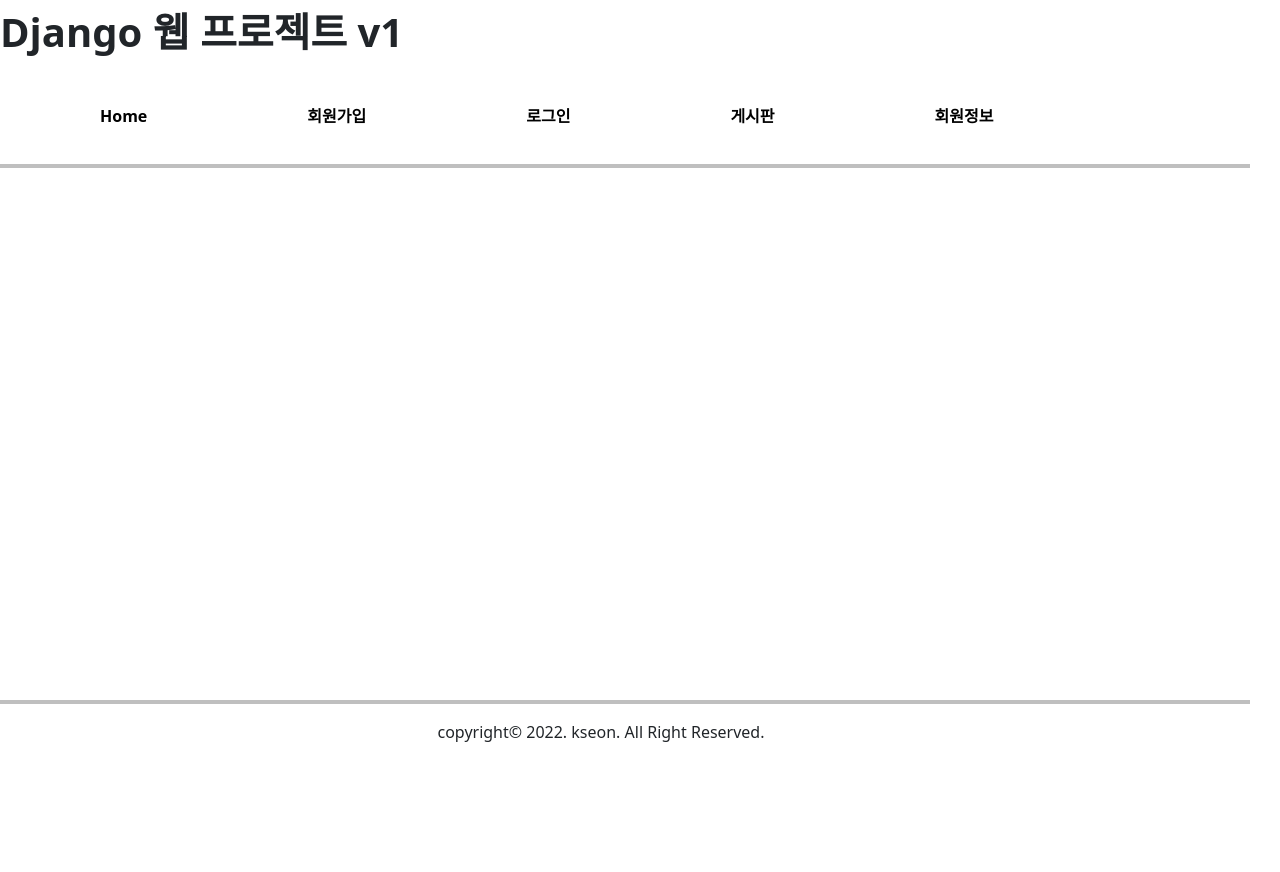
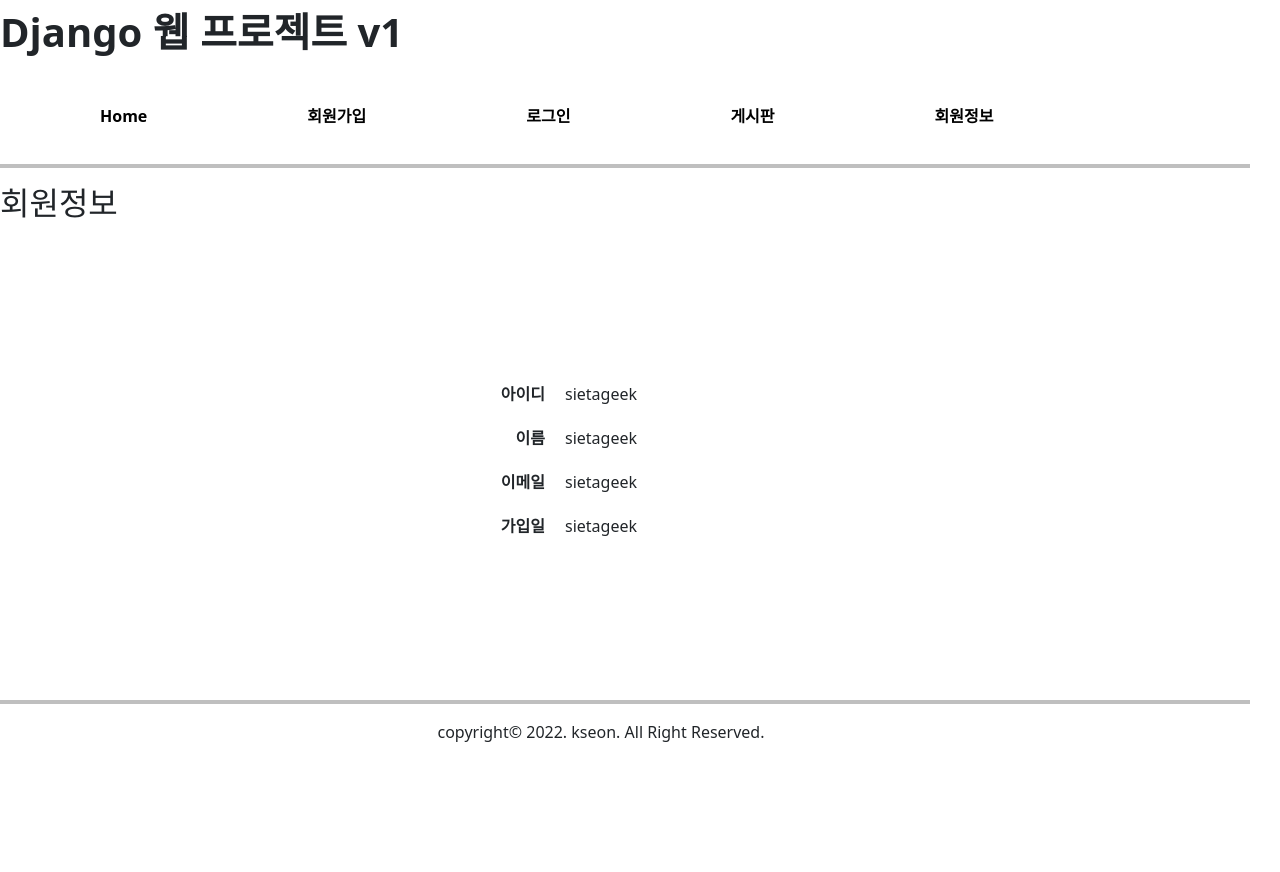
Before and after one commit to midorimame/SemiprojectV1b-Django3, a Django app: page /myinfo/ in a window 1280 px wide. Before the commit the page ends 742 px from the top, so only its background shows below. Run offline with Django 4.2, Linux system fonts and the light colour scheme; some libraries are stand-ins or nearby versions.

Commit message:
Login, Myinfo 내용추가/index.html - style block 추가

```diff
--- a/templates/index.html
+++ b/templates/index.html
@@ -6,6 +6,9 @@
     <title>{% block title %}{% endblock %}</title>
     <link rel="stylesheet" href="{% static '/css/bs5/bootstrap.min.css' %}">
     <link rel="stylesheet" href="{% static '/css/webproject.css' %}">
+    <style>
+        {% block style %}{% endblock %}
+    </style>
 </head>
 <body>
     <div id="wrap">
--- a/templates/member/myinfo.html
+++ b/templates/member/myinfo.html
@@ -2,6 +2,23 @@
 
 {% block title %} Myinfo {% endblock %}
 
+{% block style %}
+    #main {height: 500px}
+    header h1{ margin-bottom: 45px}
+    ul li {display:inline-block;}
+    footer span {display:block; text-align:center;}
+{% endblock %}
+
 {% block content %}
-
+    <h2>회원정보</h2>
+    <form class="form2">
+        <div id="main">
+            <table id="info">
+                <tr><th>아이디</th><td>sietageek</td></tr>
+                <tr><th>이름</th><td>sietageek</td></tr>
+                <tr><th>이메일</th><td>sietageek</td></tr>
+                <tr><th>가입일</th><td>sietageek</td></tr>
+            </table>
+        </div>
+    </form>
 {% endblock %}
```
Also changed, not shown: templates/member/login.html (+14 -1 lines).
